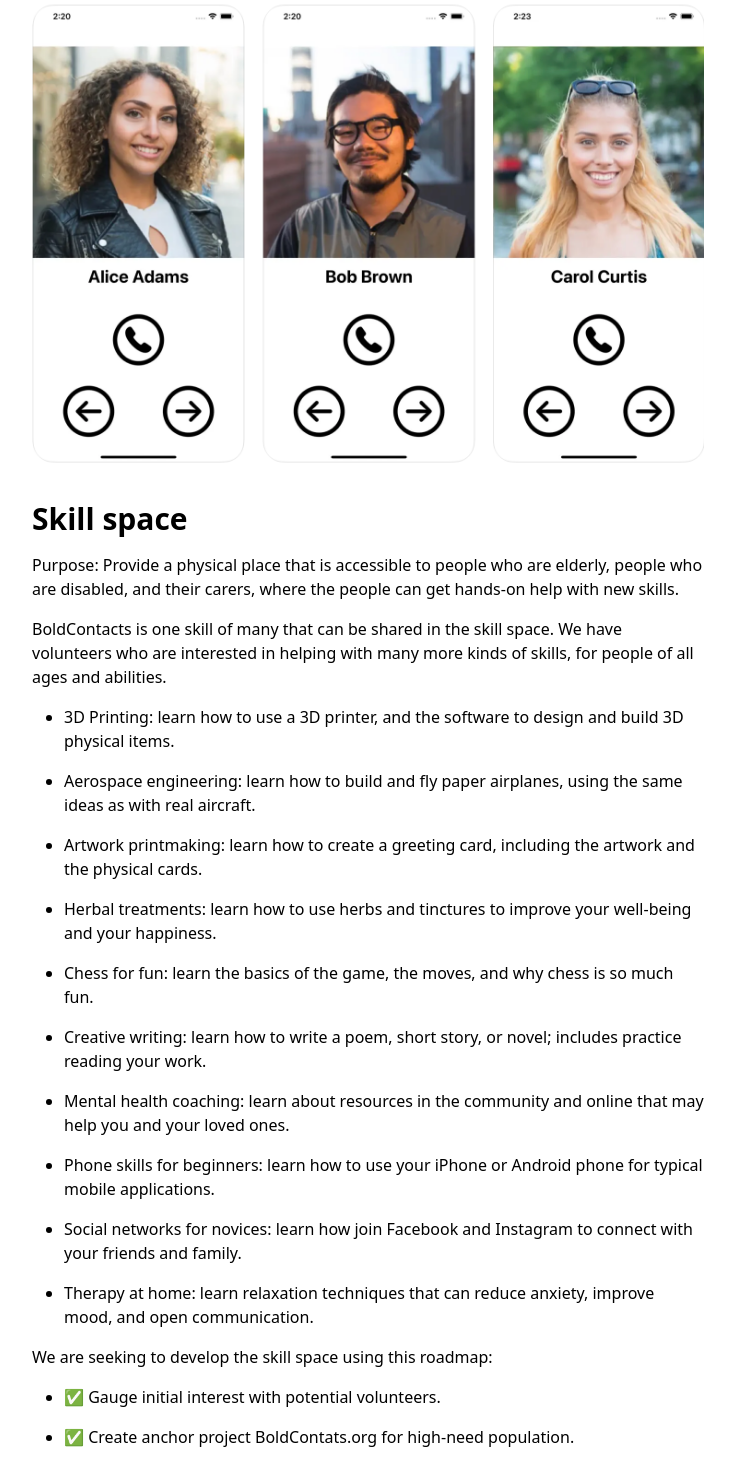
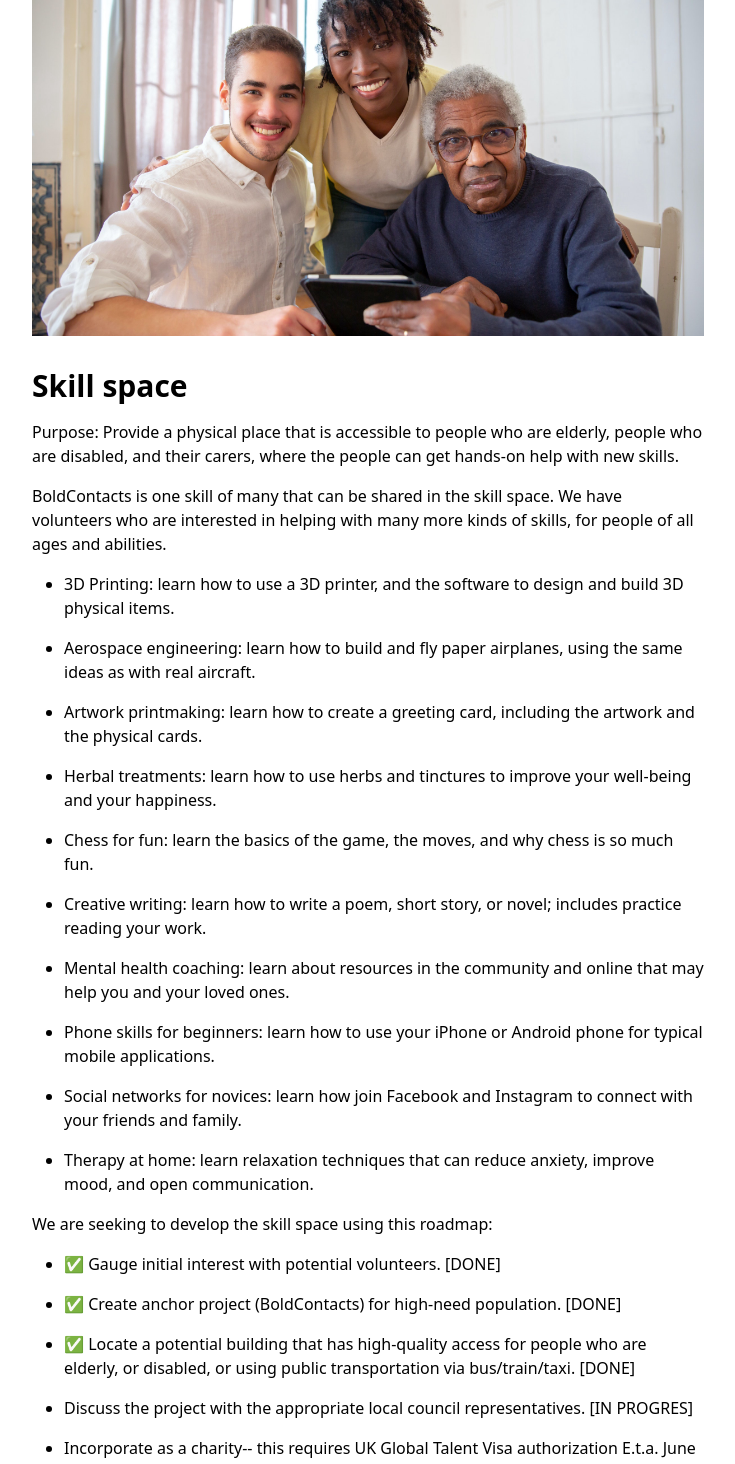
Before and after one commit to BoldContacts/boldcontacts-site-as-sveltekit, a SvelteKit app: page /skill-space in a window 1280 px wide. Shown: the top 1464 px of the page, without its empty margins (272-1007 px from the left). Built offline with nearby package versions, Linux system fonts and the light colour scheme.

Commit message:
Fix DONE items

```diff
--- a/src/routes/skill-space/+page.svelte
+++ b/src/routes/skill-space/+page.svelte
@@ -1,6 +1,6 @@
 <div class="max-w-2xl m-auto">
 
-    <img src="/assets/screenshot.png" alt="Screenshot gallery of BoldContacts on an iPhone" loading="lazy">
+    <img src="/assets/pexels-kampus-production-7551617@2400x1200.jpg" alt="Happy family uses a tablet computer">
 
     <h1>Skill space</h1>
 
@@ -36,11 +36,11 @@
 
     <ul>
 
-        <li>✅ Gauge initial interest with potential volunteers.</li>
+        <li>✅ Gauge initial interest with potential volunteers. [DONE]</li>
 
-        <li>✅ Create anchor project BoldContats.org for high-need population.</li>
+        <li>✅ Create anchor project (BoldContacts) for high-need population. [DONE]</li>
 
-        <li>✅ Locate a potential building that has high-quality access for people who are elderly, or disabled, or using public transportation via bus/train/taxi.</li>
+        <li>✅ Locate a potential building that has high-quality access for people who are elderly, or disabled, or using public transportation via bus/train/taxi. [DONE]</li>
 
         <li>Discuss the project with the appropriate local council representatives. [IN PROGRES]</li>
 
```
